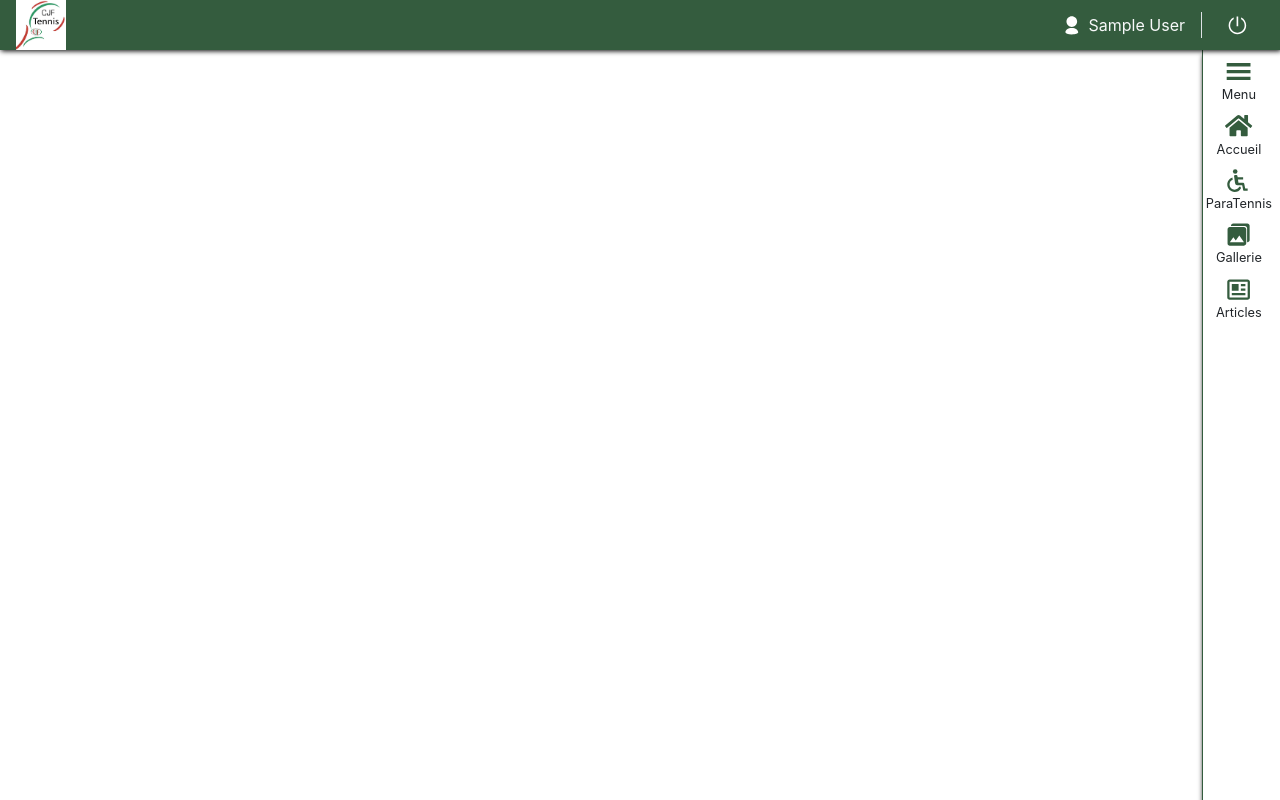
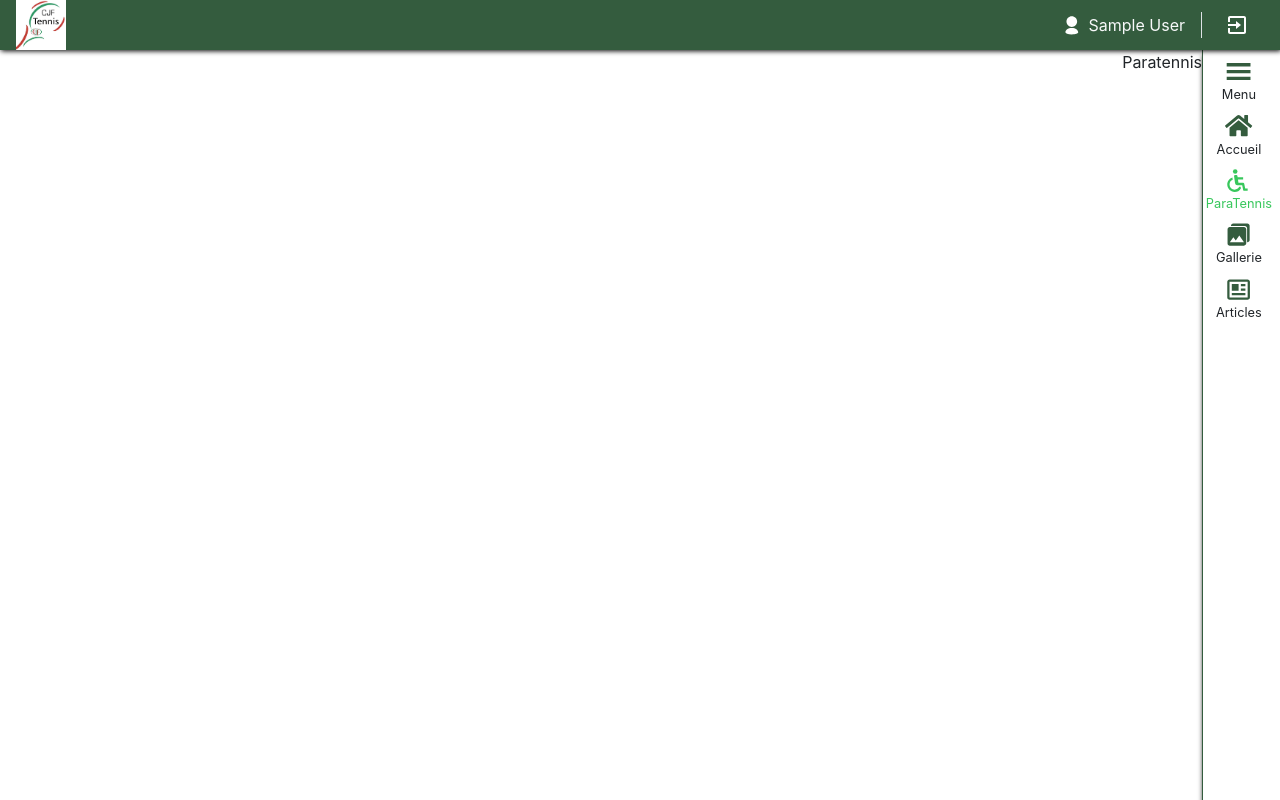
Before and after one commit to barthflo/cjftennisfront, a React (Create React App) app: page /admin/paratennis in a window 1280 px wide. Built offline with nearby package versions, Linux system fonts and the light colour scheme; sample sign-in values are in the browser's storage; a web font is replaced by a local one.

Commit message:
Started desing side menu

```diff
--- a/src/App.jsx
+++ b/src/App.jsx
@@ -3,12 +3,11 @@ import './App.css';
 import { Switch, BrowserRouter as Router } from 'react-router-dom';
 import ProtectedRoute from './components/protected-route/ProtectedRoute';
 import PublicRoute from './components/public-route/PublicRoute';
-import Home from './components/pages/home/Home';
+import Home from './components/pages/home.page/Home';
 import Dashboard from './components/panel-admin/dashboard/Dashboard';
 import LoginPage from './components/pages/login.page/LoginPage';
 
-export const DOMAIN_URL = "http://localhost:3000";
-export const BACK_URL = "http://localhost:8000/api";
+
 
 function App() {
   return (
--- a/src/components/navbar/admin-nav/NavbarAdmin.jsx
+++ b/src/components/navbar/admin-nav/NavbarAdmin.jsx
@@ -3,7 +3,7 @@ import {useHistory} from 'react-router-dom';
 import {DOMAIN_URL} from '../../../http';
 import {TiUser} from 'react-icons/ti';
 import {AiOutlinePoweroff} from 'react-icons/ai';
-import {GiHamburgerMenu} from 'react-icons/gi';
+import {BiExit} from 'react-icons/bi';
 import AuthService from '../../../services/auth.service';
 import './NavbarAdmin.css';
 
@@ -32,7 +32,7 @@ const NavbarAdmin = () => {
                         <p className="mb-0 text-light mr-2">{AuthService.getUser().user.name}</p>
                     </div>
                     <div className="logout-icon d-flex justify-content-center">
-                        <AiOutlinePoweroff color={"white"} size={"1.3em"} className="logout mr-2" onClick={logout}/>
+                        <BiExit color={"white"} size={"1.5em"} className="logout mr-2" onClick={logout}/>
                     </div>
                 </div>
             </nav>
--- a/src/components/navbar/admin-nav/SidebarAdmin.css
+++ b/src/components/navbar/admin-nav/SidebarAdmin.css
@@ -6,7 +6,7 @@
     transition:.5s ease-in-out;
 }
 .side-bar.open{
-    width:300px;
+    width:100vw;
     transition:.5s ease-in-out;
 }
 
@@ -20,3 +20,13 @@
 .side-bar .side-icons:hover{
     cursor:pointer;
 }
+
+.active{
+    color:#38c75c;
+}
+
+@media screen and (min-width : 576px){
+    .side-bar.open{
+        width:300px;
+    }
+}
--- a/src/components/navbar/admin-nav/SidebarAdmin.jsx
+++ b/src/components/navbar/admin-nav/SidebarAdmin.jsx
@@ -1,35 +1,37 @@
-import {useState } from 'react';
+import {useState, useEffect } from 'react';
 import {Link} from 'react-router-dom';
 import './SidebarAdmin.css';
+import {useHistory} from 'react-router-dom';
 import {FaHome} from 'react-icons/fa'
 import {GiHamburgerMenu} from 'react-icons/gi';
 import {BiHandicap, BiNews} from 'react-icons/bi';
 import {IoMdPhotos} from 'react-icons/io';
 
-const SidebarAdmin = () => {
-    const [isOpen, setIsOpen] = useState(false);
+const SidebarAdmin = (props) => {
 
-    const toggleOpen = () => {
-        setIsOpen(!isOpen);
-    }
+    const history = useHistory();
+    const[activePage, setActivePage] = useState(history.location.pathname)
+    useEffect(() => {
+        setActivePage(history.location.pathname);
+    })
 
     return (
-        <aside className={"side-bar d-flex flex-column align-items-end px-2" + (isOpen ? ' open' : '')}>
+        <aside className={"side-bar d-flex flex-row-reverse align-items-start px-2" + (props.open ? ' open' : '')}>
             <div className="side-icons d-flex flex-column align-items-center">
                 <div className="menu-icon d-flex flex-column align-items-center my-2">
-                    <GiHamburgerMenu size={"1.7em"} onClick={toggleOpen}/>
+                    <GiHamburgerMenu size={"1.7em"} onClick={props.toggleOpen}/>
                     <small>Menu</small>
                 </div>
-                <div className="d-flex flex-column align-items-center mb-2">
-                    <Link to='/admin/home'><FaHome size={"1.7em"} /></Link>
+                <div className={"d-flex flex-column align-items-center mb-2" + (activePage === "/admin"  ? ' active' : '')}>
+                    <Link to='/admin'><FaHome size={"1.7em"} className={activePage === "/admin" && 'active'} /></Link>
                     <small>Accueil</small>
                 </div>
-                <div className="d-flex flex-column align-items-center mb-2">
-                    <Link to='/admin/paratennis'><BiHandicap size={"1.7em"} /></Link>
+                <div className={"d-flex flex-column align-items-center mb-2" + (activePage.includes("paratennis") ? ' active' : '')}>
+                    <Link to='/admin/paratennis'><BiHandicap size={"1.7em"} className={activePage.includes("paratennis") && 'active'}/></Link>
                     <small>ParaTennis</small>
                 </div>
-                <div className="d-flex flex-column align-items-center mb-2">
-                    <Link to='/admin/paratennis'><IoMdPhotos size={"1.7em"} /></Link>
+                <div className={"d-flex flex-column align-items-center mb-2" + (activePage.includes("gallery") ? ' active' : '')}>
+                    <Link to='/admin/gallery'><IoMdPhotos size={"1.7em"} className={activePage.includes("gallery") && 'active'}/></Link>
                     <small>Gallerie</small>
                 </div>
                 <div className="d-flex flex-column align-items-center mb-2">
@@ -37,7 +39,9 @@ const SidebarAdmin = () => {
                     <small>Articles</small>
                 </div>
             </div>
-
+            {props.open &&
+            <div>Submenu</div>
+            }
         </aside>
     )
 }
--- a/src/components/panel-admin/dashboard/Dashboard.jsx
+++ b/src/components/panel-admin/dashboard/Dashboard.jsx
@@ -1,18 +1,25 @@
 import{Switch, Route} from 'react-router-dom';
-import {Fragment} from 'react';
+import {Fragment, useState} from 'react';
 import HomeAdmin from '../pages-admin/home-admin.page/HomeAdminPage';
 import NavBarAdmin from '../../navbar/admin-nav/NavbarAdmin';
 import SidePanel from '../../navbar/admin-nav/SidebarAdmin';
 import '../panelAdmin.css';
 
 const Dashboard = (props) => {
+    const[isOpen, setIsOpen] = useState(false);
+    const toggleOpen = () => {
+        setIsOpen(!isOpen);
+    }
     return(
         <Fragment>
             <NavBarAdmin />
             <div className="page-container d-flex flex-row-reverse">
-                <SidePanel />
+                <SidePanel toggleOpen = {toggleOpen} open={isOpen}/>
                 <Switch>
-                    <Route exact path='/admin' component={HomeAdmin} />
+                    <Route exact path='/admin'>
+                        <HomeAdmin close={isOpen} />
+                    </Route>
+                    <Route path='/admin/paratennis'>Paratennis</Route>
                 </Switch>
             </div>
         </Fragment>
--- a/src/components/panel-admin/pages-admin/home-admin.page/HomeAdminPage.jsx
+++ b/src/components/panel-admin/pages-admin/home-admin.page/HomeAdminPage.jsx
@@ -1,9 +1,10 @@
 import React from 'react';
 
-const HomeAdminPage = () => {
+const HomeAdminPage = (props) => {
+    console.log(props);
     return (
-        <main className="home-admin w-100">
-            <h1>Welcome to Home Admin</h1>
+        <main className={"home-admin w-100" + (props.close ? " closed" : " opened")}>
+            <h1 className = {props.close ? "closed" : "open"}>Welcome to Home Admin</h1>
         </main>
     )
 }
--- a/src/components/panel-admin/panelAdmin.css
+++ b/src/components/panel-admin/panelAdmin.css
@@ -5,3 +5,19 @@
 .home-admin{
     background: #e6e6e6;
 }
+
+.closed{
+    display: none;
+    width:0 !important;
+}
+.opened{
+    display: block;
+    width: 100%;
+}
+
+@media screen and (min-width : 576px){
+    .closed{
+        display: unset;
+        width:100% !important;
+    }
+}
--- a/src/components/public-route/PublicRoute.jsx
+++ b/src/components/public-route/PublicRoute.jsx
@@ -2,7 +2,7 @@ import React, { Fragment } from 'react'
 import {Route} from 'react-router-dom';
 import Footer from '../footer/Footer';
 import Navbar from '../navbar/Navbar';
-import {DOMAIN_URL} from '../../http';
+import {DOMAIN_URL} from '../../http.js';
 
 const PublicRoute = ({component : Component, ...rest}) => {
     return (
```
Also changed, not shown: 1 other file (tests, documents, lock files or other folders).
